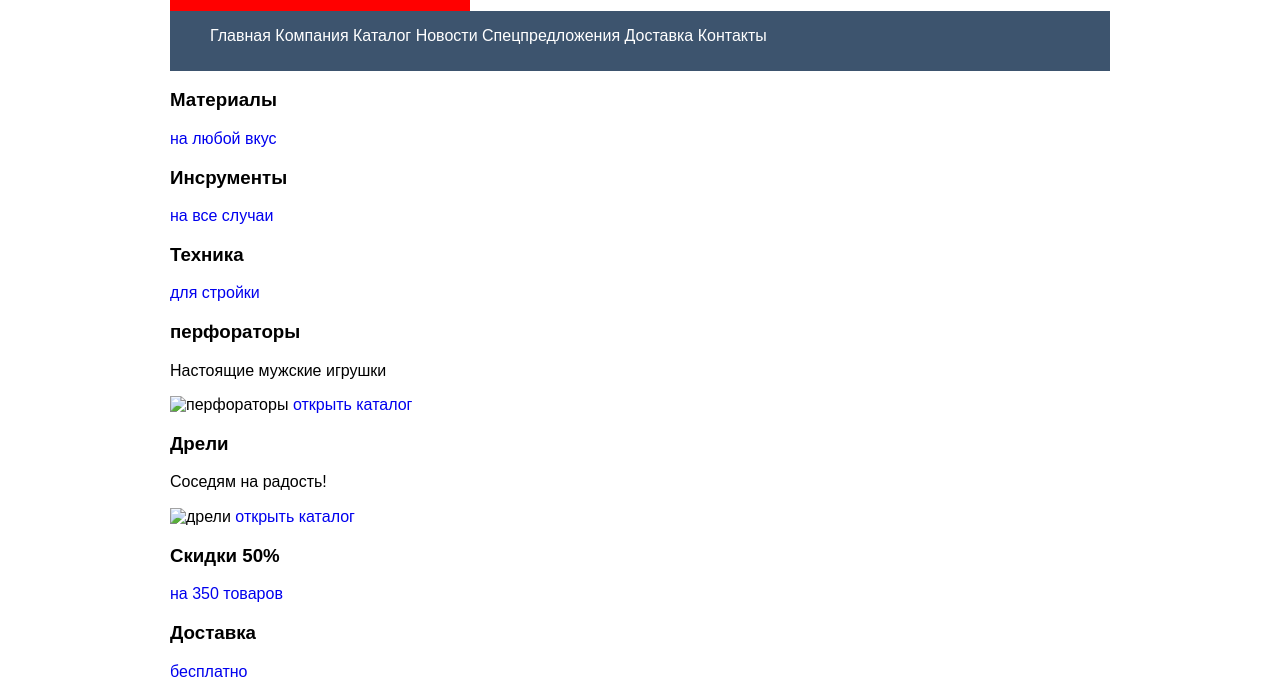
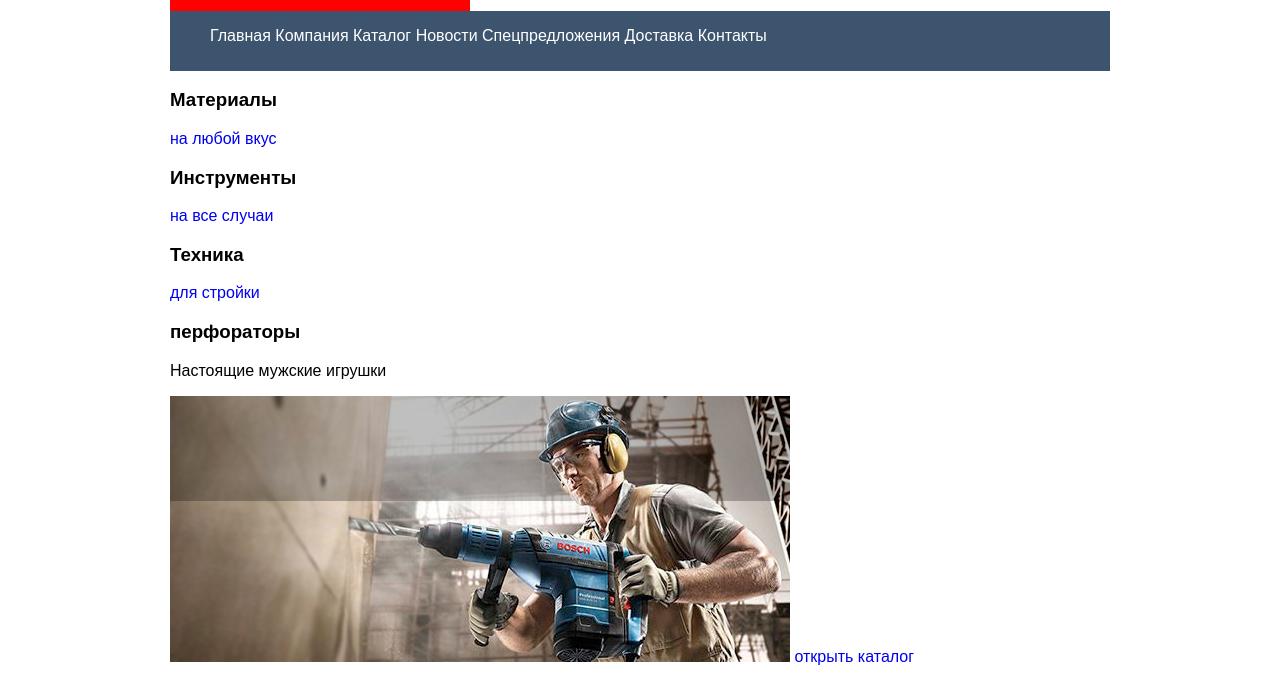
Before and after one commit to Slavik1291/6824-technomart, a plain HTML site: page index.html in a window 1280 px wide. Shown: the part 113-795 px from the top of the page. Drawn offline with Linux system fonts and the light colour scheme.

Commit message:
Добавил изображения спрайтов
и сделал прозрачным картинки из блока service

```diff
--- a/css/style.css
+++ b/css/style.css
@@ -12,7 +12,7 @@ body {
 }
 
 h1,h2, h3 {
-	font-family: "Cuprum", Arial,sans-serif;
+	font-family: "Cuprum", Arial, sans-serif;
 	font-weight:700;
 	font-style:normal;
 }
--- a/index.html
+++ b/index.html
@@ -79,7 +79,7 @@
 						<a class="promo__link link" href="#">на любой вкус</a>
 					</div>
 					<div class="promo__item tool">
-						<h3 class="promo__title">Инсрументы</h3>
+						<h3 class="promo__title">Инструменты</h3>
 						<a class="promo__link link" href="#">на все случаи</a>
 					</div>
 					<div class="promo__item tech">
@@ -93,7 +93,7 @@
 									<h3 class="slider__title">перфораторы</h3>
 									<p class="slider__text">Настоящие мужские игрушки</p>
 								</div>
-								<img class="slider-img" src="#" alt="перфораторы">
+								<img class="slider-img" src="img/slider 1.jpg" width="620" height="266" alt="перфораторы">
 								<a class="btn" href="#">открыть каталог</a>
 							</div>
 							<div class="slider__item">
@@ -101,7 +101,7 @@
 									<h3 class="slider__title">Дрели</h3>
 									<p class="slider__text">Соседям на радость!</p>
 								</div>
-								<img class="slider-img" src="#" alt="дрели">
+								<img class="slider-img" src="img/slider 2.jpg" width="620" height="266" alt="дрели">
 								<a class="btn" href="#">открыть каталог</a>
 							</div>
 						</div>
```
Also changed, not shown: img/.icon-basket.png (deleted), img/.icon-bookmark.png (deleted), img/.icon-facebook.png (deleted), img/.icon-instagramm.png (deleted), img/.icon-login.png (deleted), img/.icon-phone.png (deleted), img/.icon-search.png (deleted), img/.icon-vk.png (deleted), img/credit.png, img/delivery.png, img/guarantee.png, img/sprite.png (added).
